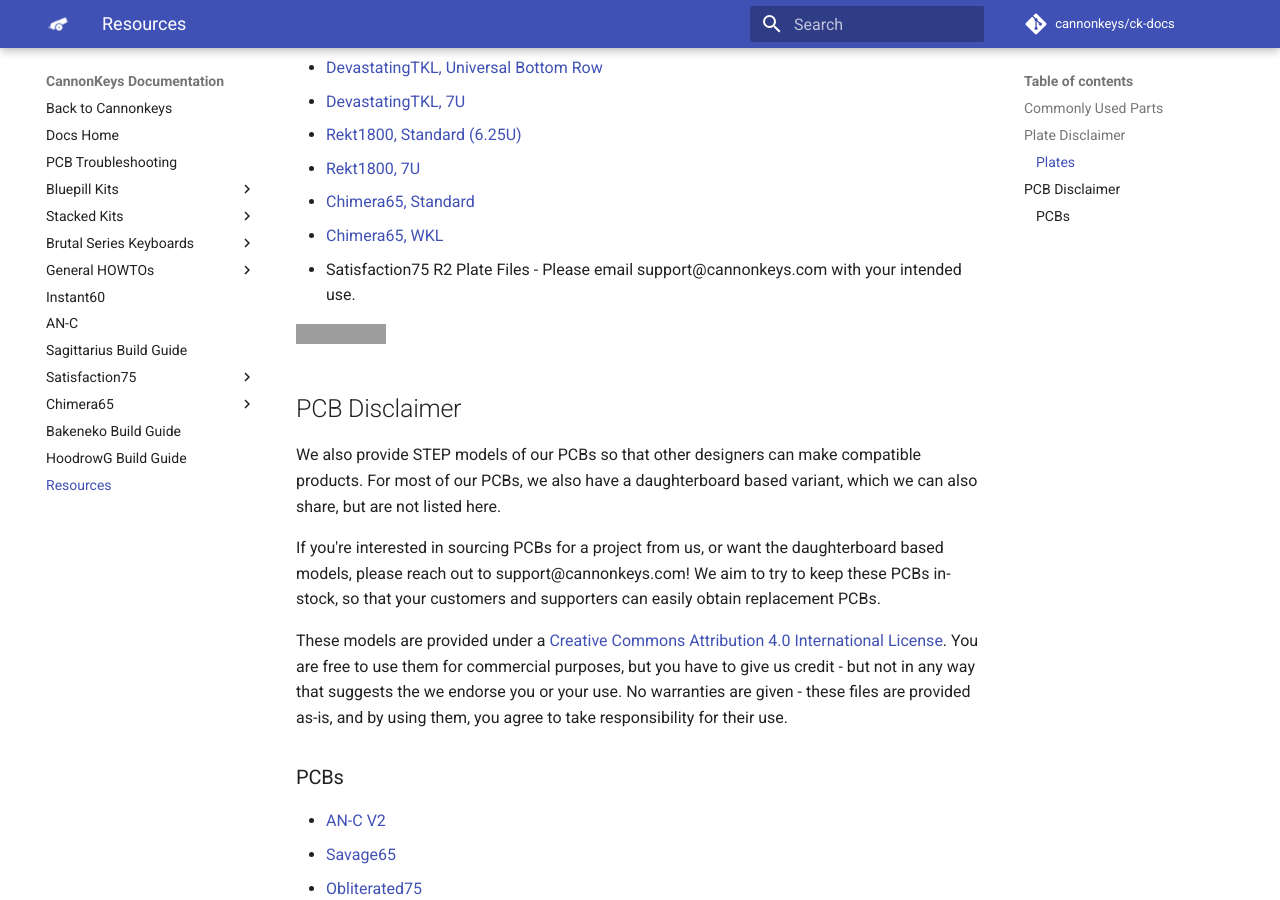
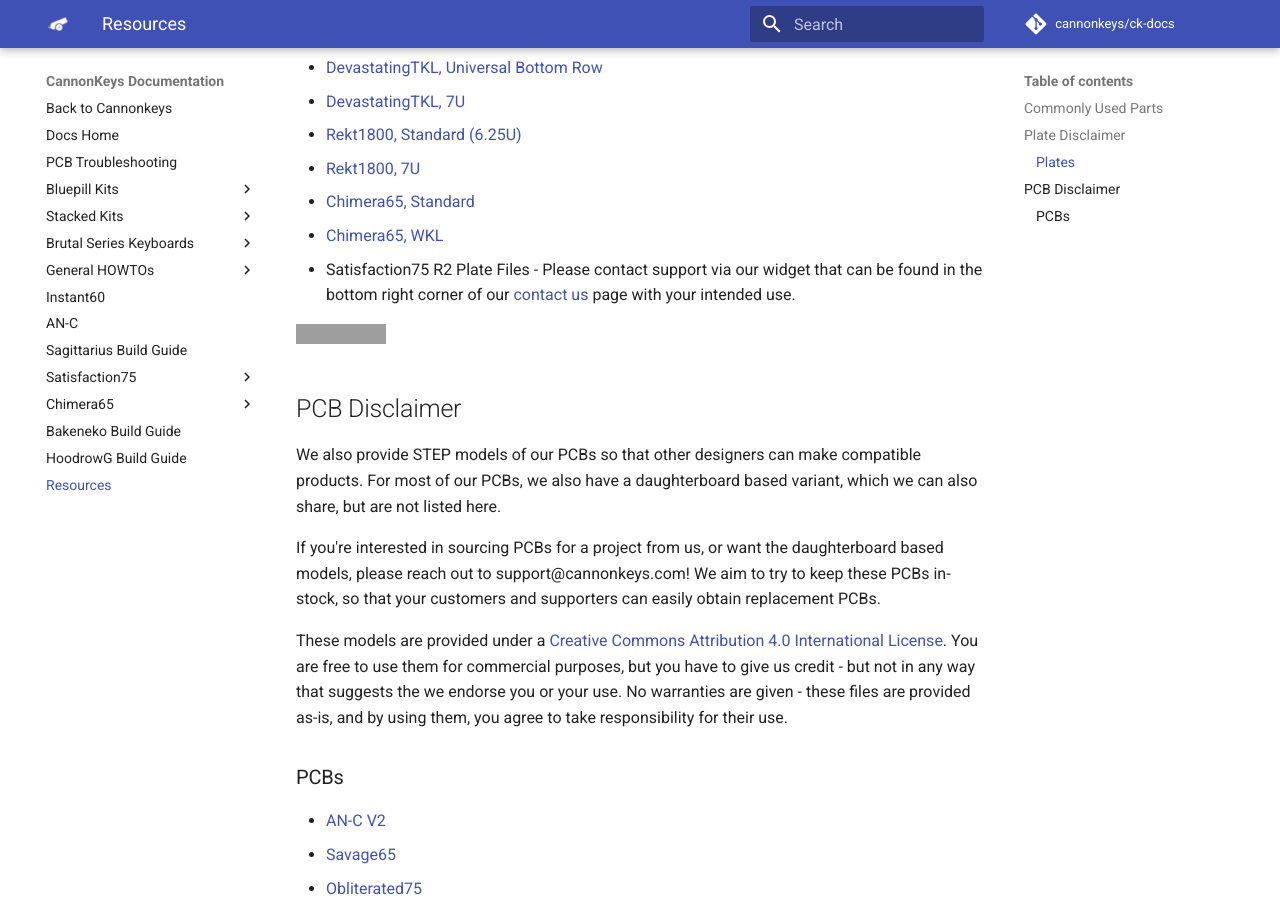
Before and after one commit to cannonkeys/ck-docs, an MkDocs documentation site: the page built from docs/resources.md, in a window 1280 px wide and 900 px high, scrolled down 2044 px. Built offline with MkDocs 1.6.1 and Material for MkDocs 9.7.7, drawn with Linux system fonts in a browser that asks for light colours; comment, search, counter and statistics services are not loaded; part of the change alters nothing that is shown; some of the changed text lies outside the part shown; grey boxes are pictures that could not be loaded.

Commit message:
remove spacer links, clarify widget (#47)

```diff
--- a/docs/resources.md
+++ b/docs/resources.md
@@ -9,8 +9,8 @@ In many of our CannonKeys designed products, we use the same parts. This is true
 | Encoder | EC11E1534408 | Alps Alpine (No Detents) | LCSC  | [Link](https://lcsc.com/product-detail/Coded-Rotary-Switches_ALPS-Electric-EC11E1534408_C278348.html)   |
 | Oled (With Pins) | B08F1ZBGLN (ASIN) | Blue or White w/ pins| Amazon  | [Link](https://www.amazon.com/MELIFE-Display-SSD1306-3-3V-5V-Arduino/dp/B08F1ZBGLN/ref=mp_s_a_1_13?dchild=1&keywords=almacen%2boled%2b128%2b32%2bwhite&qid=1603905472&sr=8-13&th=1)   |
 | Oled (No Pins) | 8541549353 | Blue or White No pins | Amazon| [Link](https://www.amazon.com/gp/product/B079BN2J8V/ref=ppx_yo_dt_b_asin_title_o01_s00?ie=UTF8&psc=1)   |
-| Nylon Standoff Spacer | 13SP039 | M2x.25"   | Mouser      | [Link](https://www.mouser.com/Search/Refine?Keyword=13SP039)   |
-| Nylon Standoff Screw | 50M020040F004 | M2x4mm   | Mouser      | [Link](https://www.mouser.com/Search/Refine?Keyword=50M020040F004)   |
+| Nylon Standoff Spacer | 13SP039 | M2x.25"   | Misc      | Varies   |
+| Nylon Standoff Screw | 50M020040F004 | M2x4mm   | Misc     | Varies   |
 | Bumpon | 3MSJ5302 | 0.312" x 0.085" | Amazon               | [Link](https://www.amazon.com/gp/product/B01ACPT2LU/ref=ppx_yo_dt_b_asin_title_o04_s00?ie=UTF8&psc=1)   |
 | Battery | B019JQB5VS (ASIN) | 10x CR1025   | Amazon       | [Link](https://www.amazon.com/gp/product/B019JQB5VS/ref=ppx_yo_dt_b_asin_title_o05_s00?ie=UTF8&psc=1)   |
 | Mount Screws    | N/A           | M2x6mm   | Monsterbolts | [Link](https://monsterbolts.com/products/m2-socket-head-cap-screws-class-12-9-alloy-steel-w-black-oxide?variant=31159205724243)   |
@@ -49,7 +49,7 @@ Furthermore, we provide these files as-is and provide no warranty or guarantee a
  * [Rekt1800, 7U](assets/plates/rekt1800_wkl.dxf)
  * [Chimera65, Standard](assets/plates/Chimera_Standard.dxf)
  * [Chimera65, WKL](assets/plates/Chimera_WKL.dxf)
- * Satisfaction75 R2 Plate Files - Please email support@cannonkeys.com with your intended use.
+ * Satisfaction75 R2 Plate Files - Please contact support via our widget that can be found in the bottom right corner of our [contact us](https://cannonkeys.com/pages/contact-us) page with your intended use.
 
 [![License: CC BY-NC-ND 4.0](https://licensebuttons.net/l/by-nc-nd/4.0/80x15.png)](https://creativecommons.org/licenses/by-nc-nd/4.0/)
 
```
